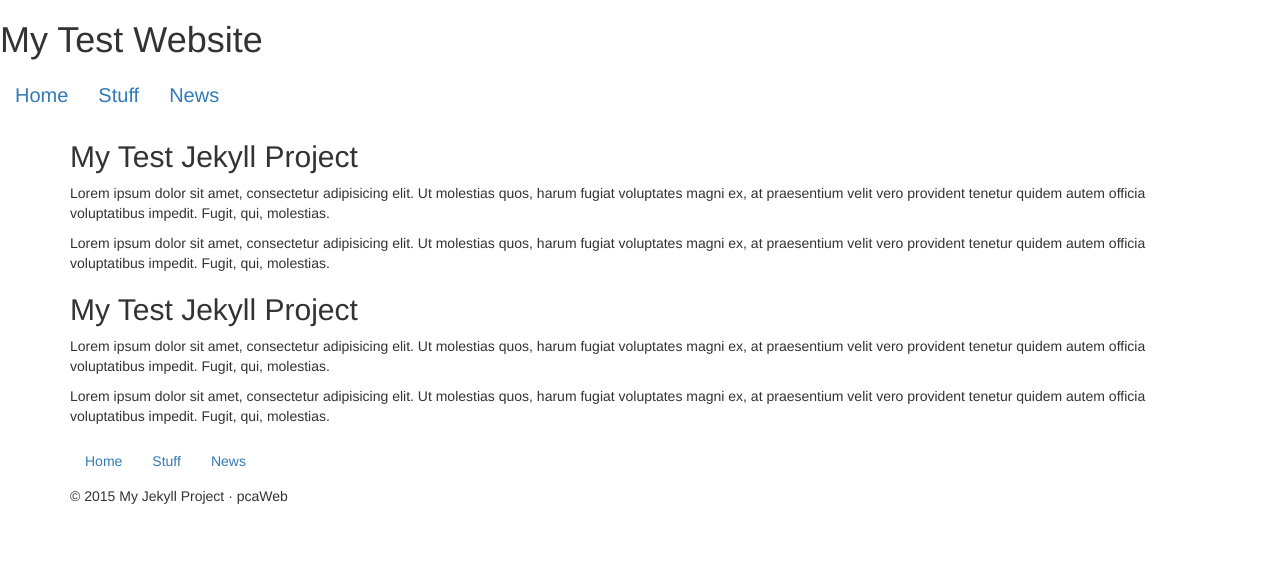
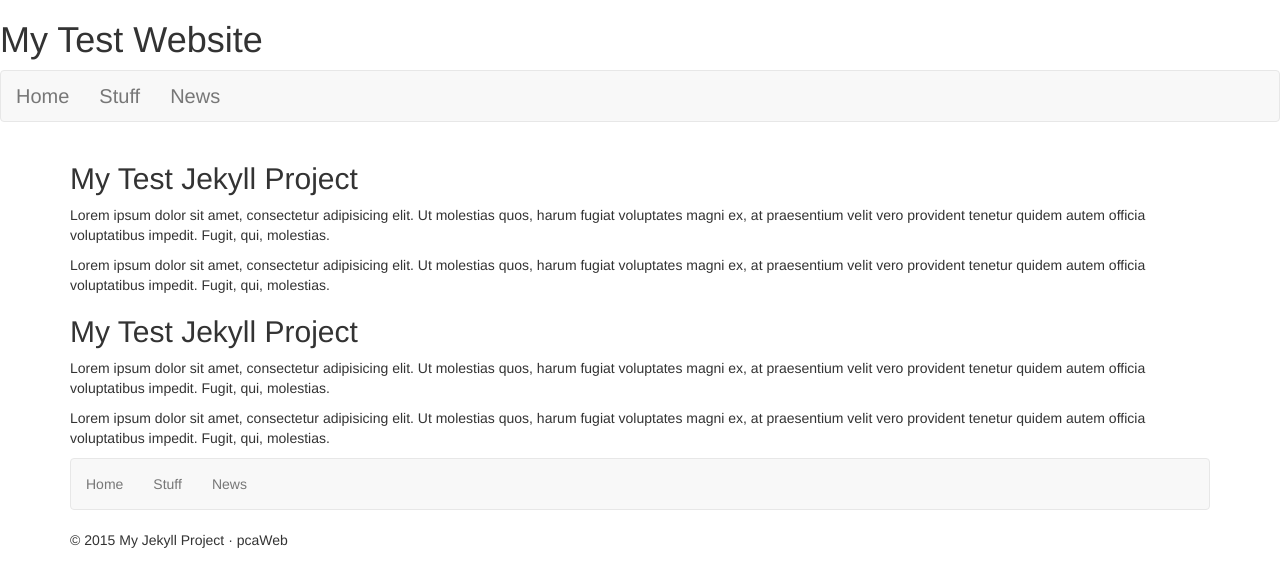
Before and after one commit to pcaWeb/My-Jekyll-Site, a Jekyll site: the page built from index.html, in a window 1280 px wide. Shown: the top 587 px of the page. Built offline with Jekyll 4.4.1, drawn with Linux system fonts in a browser that asks for light colours; nearby versions of some CDN libraries; Markdown is read by kramdown in place of the engine named in the settings.

Commit message:
nabber default

```diff
--- a/_includes/nav.html
+++ b/_includes/nav.html
@@ -1,4 +1,4 @@
-	<nav class="nav {{include.navclass}}">
+	<nav class="navbar navbar-default {{include.navclass}}">
 		<ul class="nav navbar-nav">
 			<li><a href="{{site.baseurl}}/index.html" class="{% if page.url == '/index.html' %}active{% endif %}">Home</a></li>
 			<li><a href="{{site.baseurl}}/stuff.html" class="{% if page.url == '/stuff.html' %}active{% endif %}">Stuff</a></li>
```
